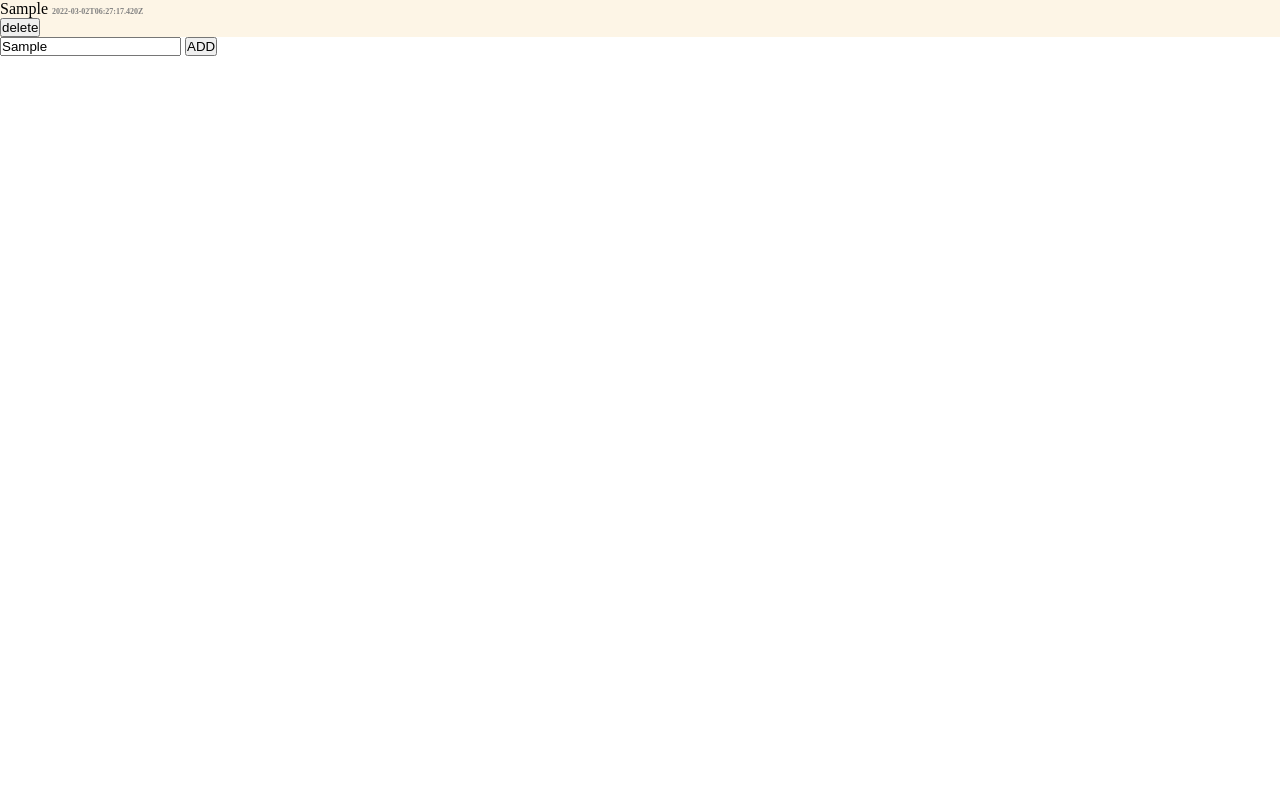
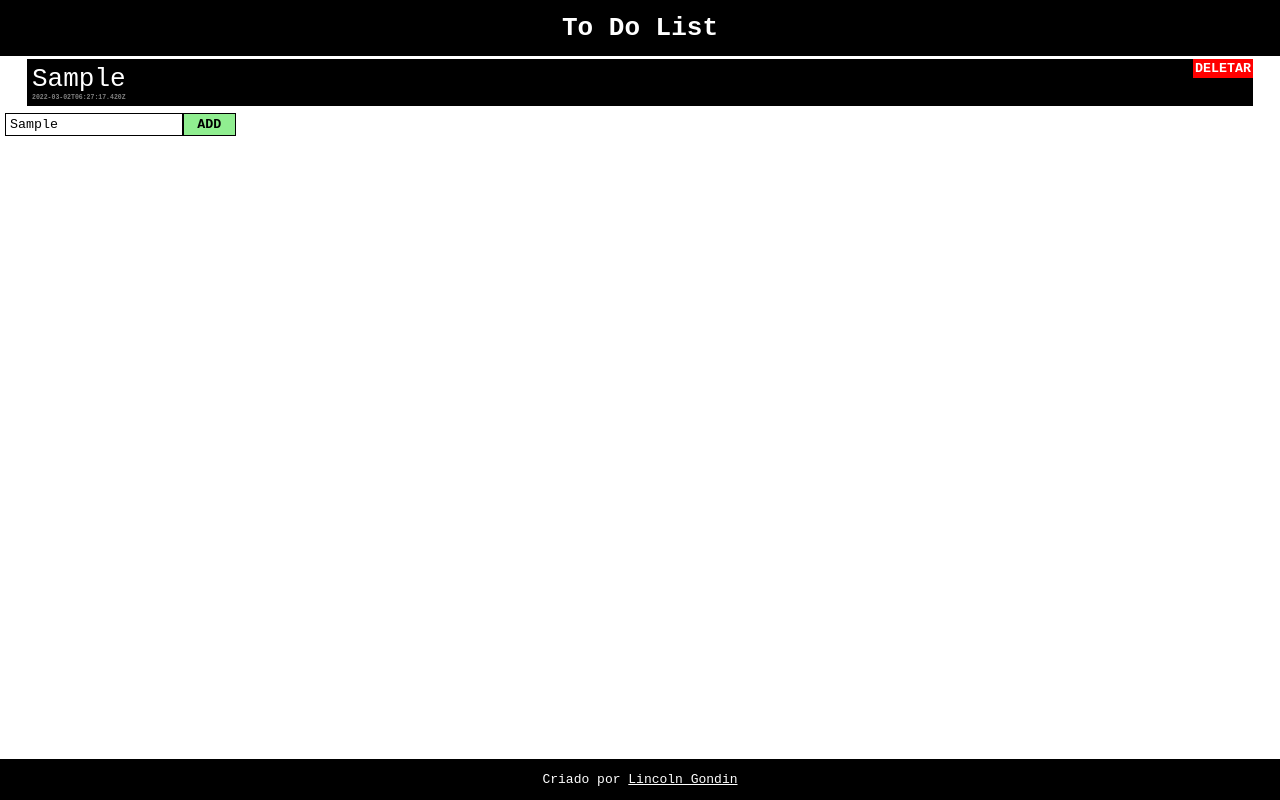
Before and after one commit to lincolngondin/ToDoList, a plain HTML site: page index.html in a window 1280 px wide. Both pictures are taken after typing "Sample" into the empty fields and a click on the button "ADD". Drawn offline with Linux system fonts and the light colour scheme.

Commit message:
Estilizado

```diff
--- a/index.html
+++ b/index.html
@@ -7,11 +7,24 @@
 	<link rel="stylesheet" type="text/css" href="src/assets/index.css">
 </head>
 <body>
-	<div class="task__viewer">
 
-	</div>
-	<input class="input" type="text" name=""/>
-	<button class="button-add">ADD</button>
+	<header class="header">
+		<h1>To Do List</h1>
+	</header>
+
+	<main class="main">
+		<div class="task__viewer">
+
+		</div>
+		<div class="task__input">
+			<input class="input" type="text" name=""/>
+			<button class="button-add">ADD</button>
+		</div>
+	</main>
+
+	<footer class="footer">
+		<p>Criado por <a href="https://github.com/lincolngondin">Lincoln Gondin</a></p>
+	</footer>
 	<script type="text/javascript" src="src/script/index.js"></script>
 </body>
 </html>
--- a/src/assets/index.css
+++ b/src/assets/index.css
@@ -1,12 +1,15 @@
 *{
 	margin: 0;
 	padding: 0;
-
+	font-family: monospace;
 }
 html{
 	height: 100%;
 }
 body{
+	display: flex;
+	flex-direction: column;
+	justify-content: space-between;
 	min-height: 100%;
 }
 .task__date{
@@ -14,6 +17,57 @@ body{
 	font-weight: bolder;
 	color: gray;
 }
+.task__content{
+	font-size: 2rem;
+}
+.task__delete{
+	padding: 2px;
+	background-color: red;
+	color: white;
+	font-weight: bolder;
+	border: none;
+	position: absolute;
+	right: 0;
+	top: 0;
+}
 .task{
-	background: oldlace;
+	background: black;
+	color: white;
+	width: 95vw;
+	margin: .2em;
+	padding: 5px;
+	position: relative;
+	min-height: 2rem;
+	overflow: auto;
 }
+.task__viewer{
+	display: flex;
+	flex-direction: column;
+	align-items: center;
+}
+.task__input{
+	padding: 5px;
+	display: flex;
+}
+.input{
+	padding: .2em .3em;
+	border: 1px solid black;
+}
+.main{
+	margin-bottom: auto;
+}
+.footer, .header{
+	text-align: center;
+	background-color: black;
+	color: white;
+	padding: 1em;
+}
+a{
+	color: white;
+}
+.button-add{
+	background-color: lightgreen;
+	border: 1px solid black;
+	font-weight: bolder;
+	padding: 0 1em;
+}
--- a/src/script/index.js
+++ b/src/script/index.js
@@ -16,7 +16,6 @@ class StorageManager{
 const Armazenamento = new StorageManager;
 
 const a = document.querySelector('.button-add');
-console.log(a)
 
 
 
@@ -42,8 +41,9 @@ function createTask(obj){
 	let div = document.createElement('div');
 	div.setAttribute('class', 'task');
 	div.innerHTML = `
-		<p>${obj.content}  <span class="task__date">${obj.createdAt}</span></p>
-		<button onclick=deletarTask('${obj.id}')>delete</button>
+		<p class="task__content">${obj.content}</p>
+		<p class="task__date">${obj.createdAt}</p>
+		<button class="task__delete" onclick=deletarTask('${obj.id}')>DELETAR</button>
 	`
 	return div;
 }
```
Also changed, not shown: 1 other file.
